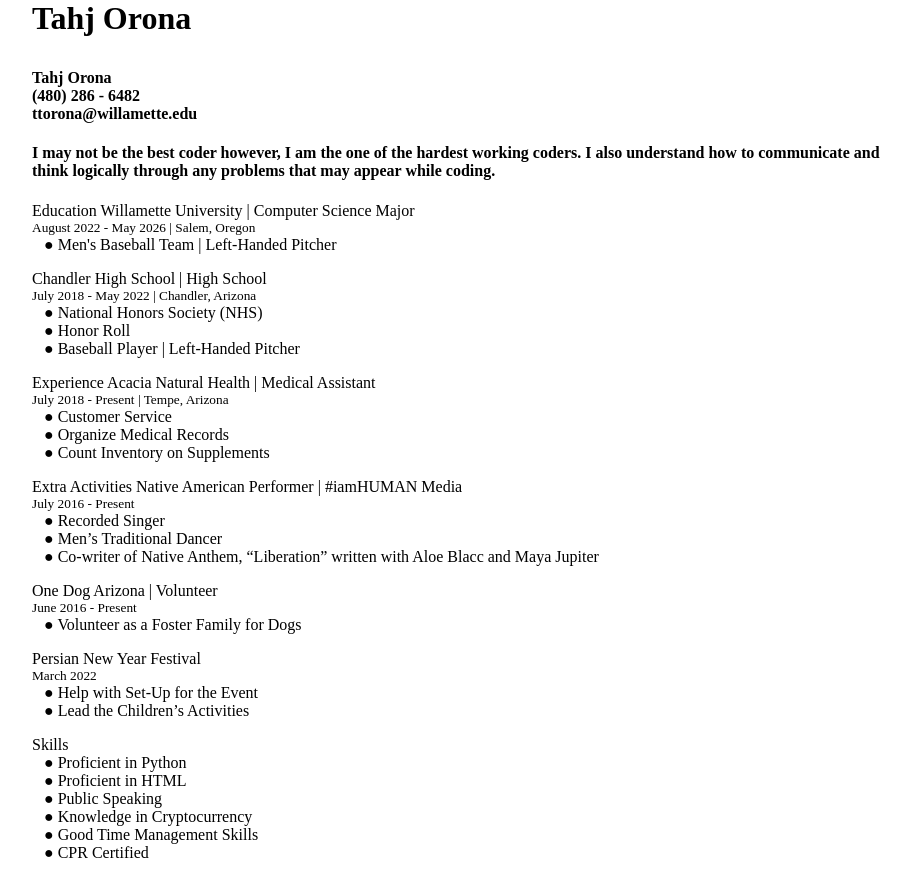
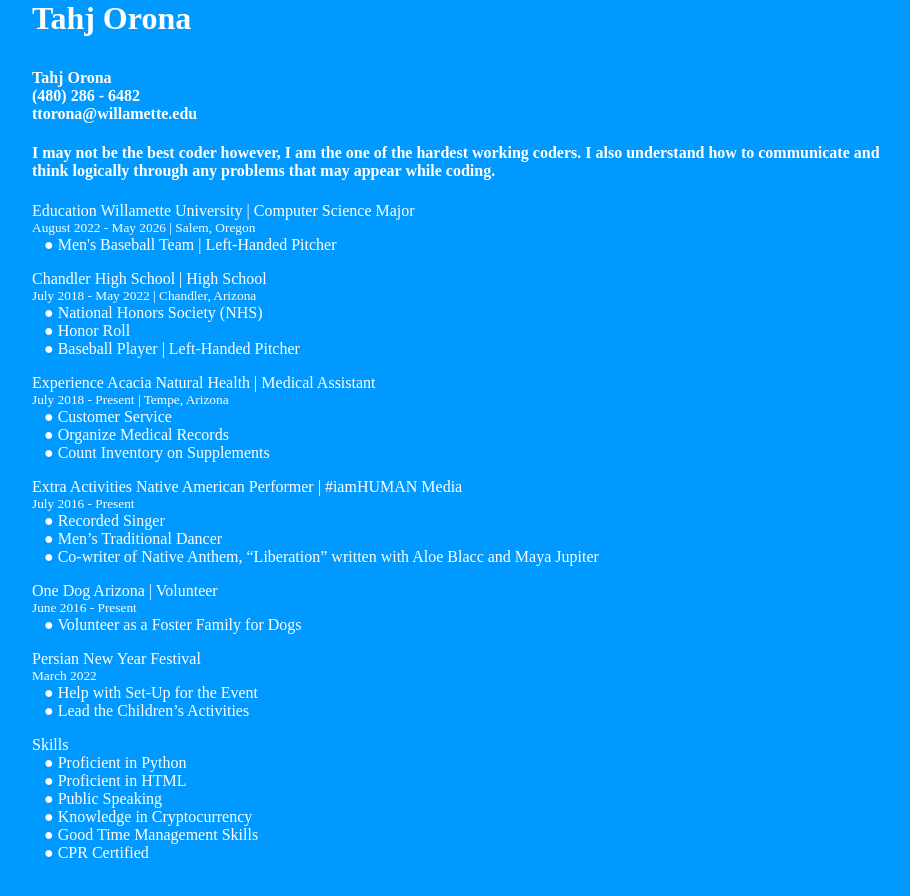
Before and after one commit to tahjoorona/tahjoorona.github.io, a plain HTML site: page resume.html in a window 1280 px wide. Shown: the whole page, without its empty margins (176-1086 px from the left). Drawn offline with Linux system fonts and the light colour scheme.

Commit message:
Update style.resume.css

```diff
--- a/style.resume.css
+++ b/style.resume.css
@@ -25,7 +25,7 @@ span {
 }
 
 ul  { margin-top: -1em; }
-body { background: ; }
- h1 { background: white; color: black; font-weight: bold; }
- h4 { background:white; color: black; font-weight: bold; }
- p { background: white; color: black; }
+body { background: #0099ff; }
+ h1 { background: #0099ff; color: white; font-weight: bold; }
+ h4 { background:#0099ff; color: white; font-weight: bold; }
+ p { background: #0099ff; color: white; }
```
